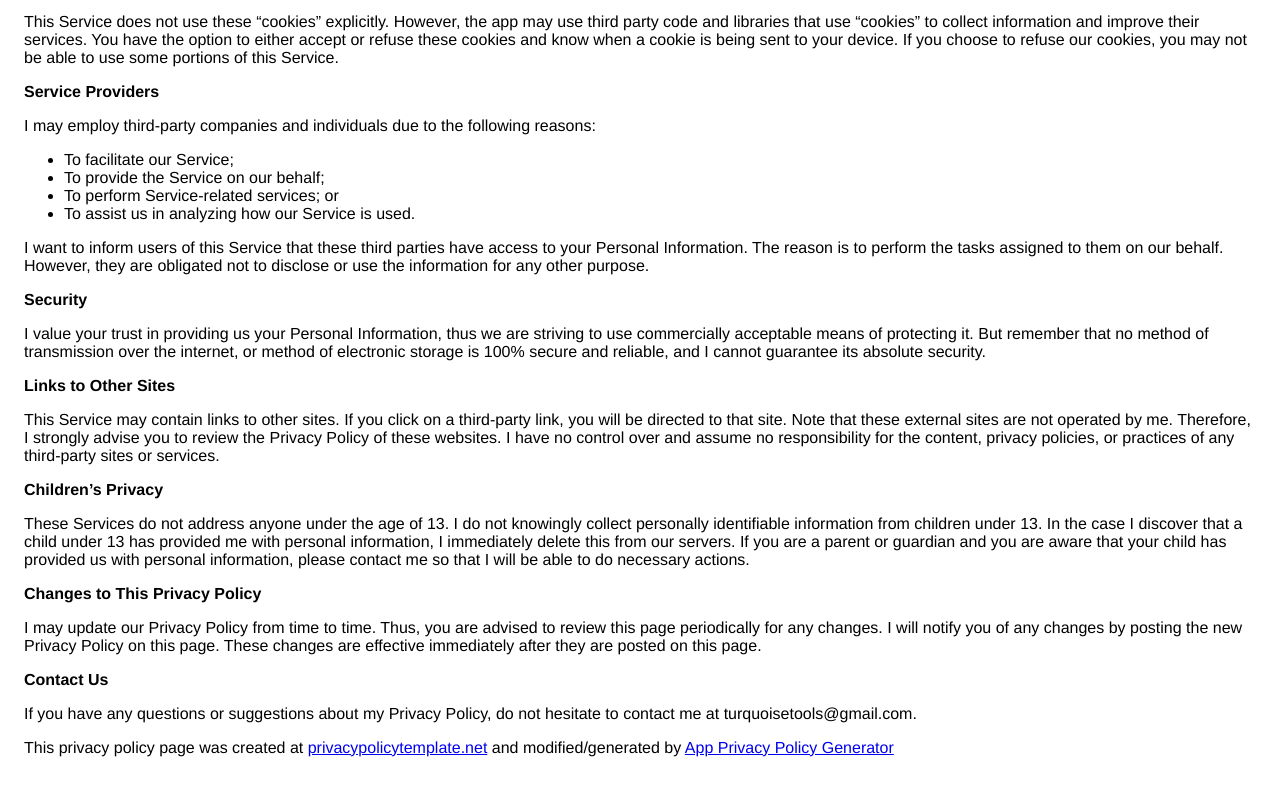
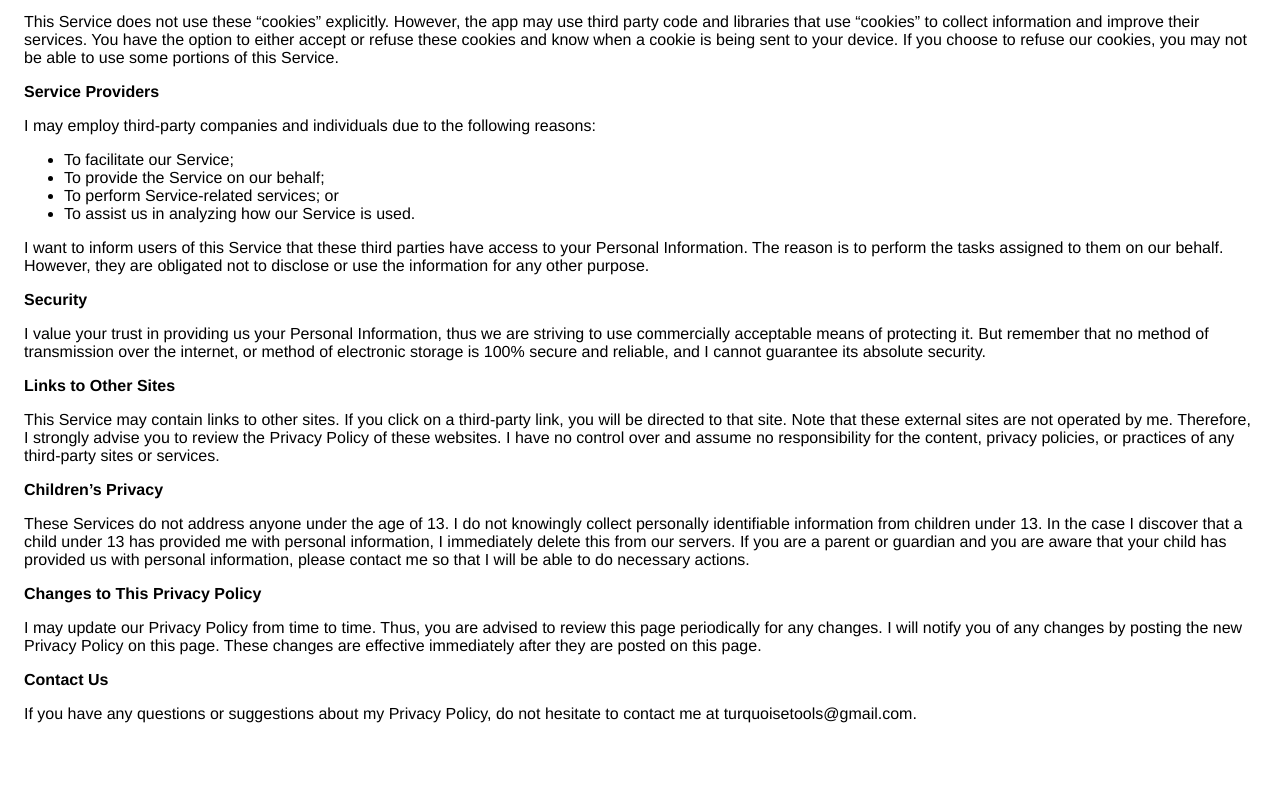
Before and after one commit to turquoisetools/turquoisetools.github.io, a plain HTML site: page dailycounter/privacy_policy.html in a window 1280 px wide. Shown: the part 629-1424 px from the top of the page. After the commit the page ends 1392 px from the top, so only its background shows below. Drawn offline with Linux system fonts and the light colour scheme.

Commit message:
privacy policy

```diff
--- a/dailycounter/privacy_policy.html
+++ b/dailycounter/privacy_policy.html
@@ -113,10 +113,6 @@
                     If you have any questions or suggestions about
                     my Privacy Policy, do not hesitate to contact
                     me at turquoisetools@gmail.com.
-                  </p> <p>
-                    This privacy policy page was created at
-                    <a href="https://privacypolicytemplate.net" target="_blank">privacypolicytemplate.net</a>
-                    and modified/generated by
-                    <a href="https://app-privacy-policy-generator.firebaseapp.com/" target="_blank">App Privacy Policy Generator</a></p>
+                  </p>
     </body>
     </html>
```
